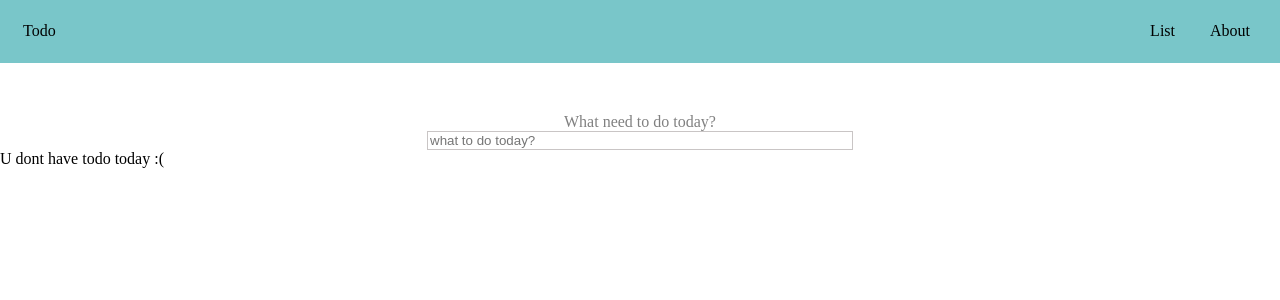
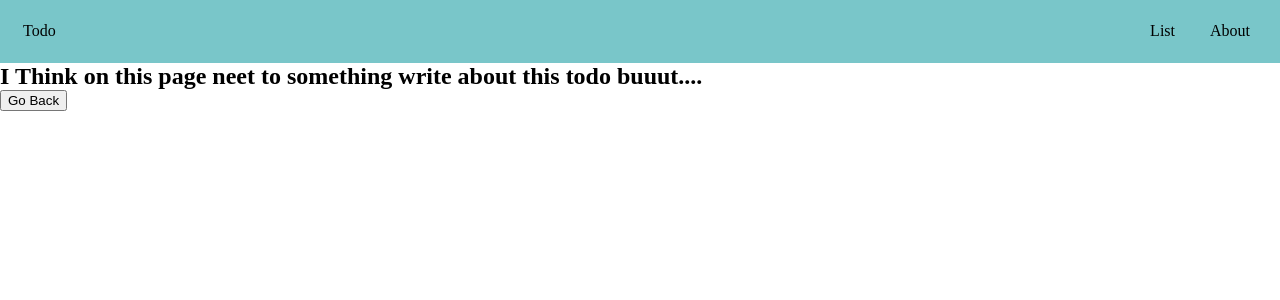
Before and after one commit to DmitryVoloshin/TS-Hooks-todo, a React (Create React App) app: page /About in a window 1280 px wide. Shown: the top 300 px of the page. Built offline with nearby package versions, Linux system fonts and the light colour scheme.

Commit message:
refact main component,adding router JFF

```diff
--- a/package.json
+++ b/package.json
@@ -10,8 +10,10 @@
     "@types/node": "^12.19.8",
     "@types/react": "^16.14.2",
     "@types/react-dom": "^16.9.10",
+    "@types/react-router-dom": "^5.1.6",
     "react": "^17.0.1",
     "react-dom": "^17.0.1",
+    "react-router-dom": "^5.2.0",
     "react-scripts": "4.0.1",
     "typescript": "^4.1.2",
     "web-vitals": "^0.2.4"
--- a/src/App.tsx
+++ b/src/App.tsx
@@ -1,63 +1,25 @@
-import React,{useState,useEffect} from 'react';
+import React from 'react';
+import { BrowserRouter,Switch,Route } from 'react-router-dom';
 
 import './App.css';
 import Header from './components/header/header';
-import TodoForm from './components/todo-form/todo-form';
-import TodoList from './components/todo-list/todo-list';
-import { ITodo } from './interfaces';
+import { AboutPage } from './pages/about-page';
+import { MainPage } from './pages/main-page';
 
 
 const App: React.FC = ( ) =>{
 
-  const [todos,setTodos] = useState<ITodo[]>([])
+  return(
+    <BrowserRouter>
+      <Header/>
 
-  useEffect(()=>{
-    const saved = JSON.parse(localStorage.getItem('todos') || '[]') as ITodo[]
-    setTodos(saved)
-  },[])
+        <Switch>
+          <Route component={MainPage} path="/" exact/>
+          <Route component={AboutPage} path="/About"/>
+        </Switch>
 
-  useEffect(()=>{
-    localStorage.setItem('todos',JSON.stringify(todos))
-  },[todos])
-
-
-  const addHandler = (title:string ) =>{
-      console.log('Add new todo',title)
-      const newTodo: ITodo = {
-        title: title,
-        id: Date.now(),
-        completed :false
-      }
-      // setTodos([newTodo, ...todos])
-      setTodos(prev =>[newTodo,...prev])
-  }
-
-  const toggleHandler = ( id:number ) =>{
-    setTodos(prev => prev.map(todo =>{
-      if(todo.id === id){
-        todo.completed = !todo.completed
-      }
-      return todo
-    }))
-  }
-
-  const removeHanlder = ( id:number ) =>{
-   const shouldRemove = window.confirm('are u sure,u want to delete?')
-      if(shouldRemove){
-        setTodos(prev => prev.filter(todo => todo.id !== id))
-      }
-  }
-
-
-  return(
-    <>
-      <Header/>
-      <div className="">
-          <TodoForm onAdd={addHandler}/>
-          <TodoList todos={todos} onToggle={toggleHandler} onRemove={removeHanlder}/>
-      </div>
-    </>
+    </BrowserRouter>
   )
-}
+};
 
 export default App;
--- a/src/components/header/header.tsx
+++ b/src/components/header/header.tsx
@@ -1,4 +1,5 @@
 import React from 'react';
+import { Link } from 'react-router-dom'
 
 import './header.css'
 
@@ -9,14 +10,14 @@ const Header: React.FC = ( ) =>{
                 <a href="#" className="block-navigation_logo">Todo</a>
                 <ul className="block-navigation_list">
                     <li className="navigation-list_item">
-                        <a href="#" className="navigation-list_link">
+                        <Link to="/" className="navigation-list_link">
                             List
-                        </a>
+                        </Link>
                     </li>
                     <li className="navigation-list_item">
-                        <a href="#" className="navigation-list_link">
+                        <Link to="/About" className="navigation-list_link">
                             About
-                        </a>
+                        </Link>
                     </li>
                 </ul>
             </div>
--- /dev/null
+++ b/src/pages/about-page.tsx
@@ -0,0 +1,17 @@
+import React from 'react'
+import {useHistory} from 'react-router-dom'
+
+export const AboutPage: React.FC = () =>{
+    const history = useHistory()
+
+
+
+    return(
+        <div className="about-page_block" >
+            <h2>I Think on this page neet to something write about this todo buuut....</h2>
+            <button className="back-button"
+                onClick={()=>history.push('/')}
+            > Go Back</button>
+        </div>
+   )
+}
--- /dev/null
+++ b/src/pages/main-page.tsx
@@ -0,0 +1,58 @@
+import React, {useState,useEffect} from 'react'
+import TodoList from '../components/todo-list/todo-list'
+import TodoForm from '../components/todo-form/todo-form'
+
+import {ITodo} from '../interfaces'
+
+export const MainPage: React.FC = () =>{
+
+    const [todos,setTodos] = useState<ITodo[]>([])
+
+    useEffect(()=>{
+      const saved = JSON.parse(localStorage.getItem('todos') || '[]') as ITodo[]
+      setTodos(saved)
+    },[])
+
+    useEffect(()=>{
+      localStorage.setItem('todos',JSON.stringify(todos))
+    },[todos])
+
+
+    const addHandler = (title:string ) =>{
+        console.log('Add new todo',title)
+        const newTodo: ITodo = {
+          title: title,
+          id: Date.now(),
+          completed :false
+        }
+        // setTodos([newTodo, ...todos])
+        setTodos(prev =>[newTodo,...prev])
+    }
+
+    const toggleHandler = ( id:number ) =>{
+      setTodos(prev => prev.map(todo =>{
+        if(todo.id === id){
+          todo.completed = !todo.completed
+        }
+        return todo
+      }))
+    }
+
+    const removeHanlder = ( id:number ) =>{
+     const shouldRemove = window.confirm('are u sure,u want to delete?')
+        if(shouldRemove){
+          setTodos(prev => prev.filter(todo => todo.id !== id))
+        }
+    }
+
+
+    return(
+        <>
+           <TodoForm onAdd={addHandler}/>
+          <TodoList todos={todos}
+          onToggle={toggleHandler}
+          onRemove={removeHanlder}
+          />
+        </>
+    )
+}
```
Also changed, not shown: 2 other files (tests, documents, lock files or other folders).
